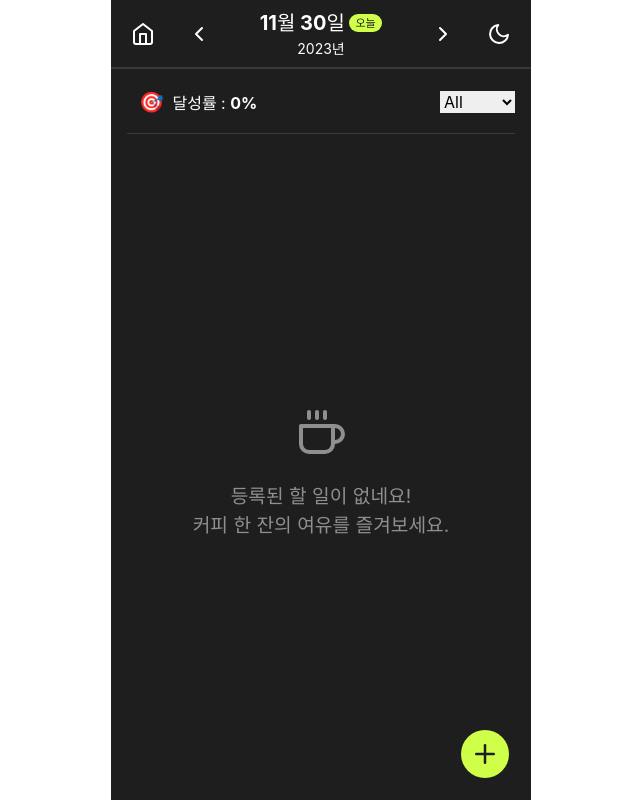
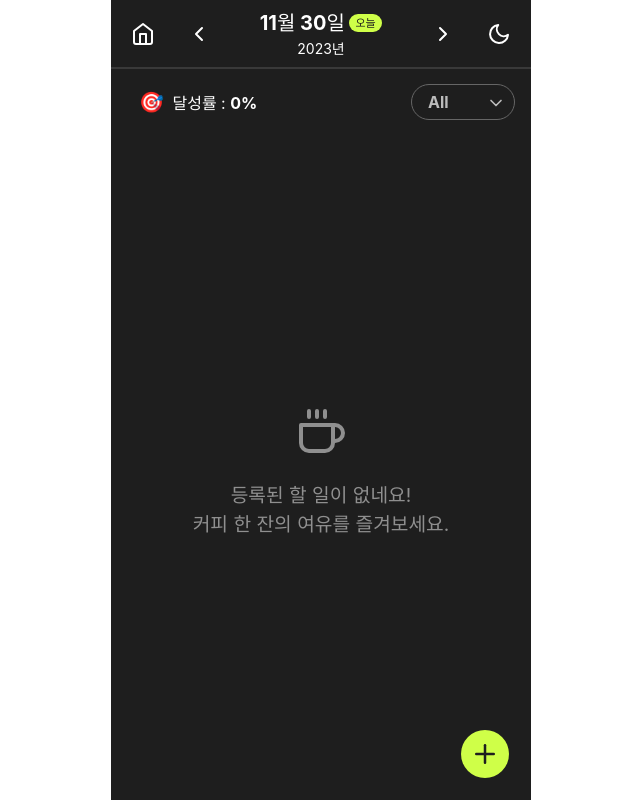
Before and after one commit to Ji-hoon/Elice-Todo-List, a React (Vite) app: page / in a window 1280 px wide. Shown: the whole page, without its empty margins (319-959 px from the left). Built offline with nearby package versions, Linux system fonts and the light colour scheme.

Commit message:
FIX : filter 버튼 스타일링

```diff
--- a/src/components/pages/Main/SelectFilter/index.tsx
+++ b/src/components/pages/Main/SelectFilter/index.tsx
@@ -1,17 +1,47 @@
-import {useRecoilState, useRecoilValue} from "recoil";
+import { useRecoilState, useRecoilValue } from "recoil";
 import { filterAtom } from "../../../Atoms/todoItemsAtom.ts";
+import { FiChevronDown } from "react-icons/fi";
+import styled from "styled-components";
 
 
-export default function SelectFilter() {
+export default function SelectFilter({theme}) {
     const [filter, setFilter] = useRecoilState(filterAtom);
-    function handleChange(event) {
+
+    function handleChange(event:React.ChangeEvent) {
         setFilter(event.target.value);
     }
     return (
-        <select value={filter} onChange={(event)=> handleChange(event)}>
-            <option value="all">All</option>
-            <option value="done">Done</option>
-            <option value="not yet">Not yet</option>
-        </select>
+        <div style={{position: "relative"}}>
+            <TodoFilterSelect theme={theme} value={filter} onChange={(event)=> handleChange(event)}>
+                <option value="all">All</option>
+                <option value="done">Done</option>
+                <option value="not yet">Not yet</option>
+            </TodoFilterSelect>
+            <FiChevronDown size={20}/>
+        </div>
     )
 }
+
+const TodoFilterSelect = styled.select<{theme:string}>`
+    border: 0.12em solid  ${(props) => ( props.theme === "theme-dark" ? "var(--color-gray-1)" : "var(--color-light-gray-0)")};
+    background: transparent;
+    color: ${(props) => ( props.theme === "theme-dark" ? "var(--color-gray-0)" : "var(--color-gray-2)")};
+    border-radius: 30px;
+    font-size: 1em;
+    cursor: pointer;
+    padding: 5px 20px 5px 16px;
+    width: 6.5em;
+    outline: none;
+    font-weight: 700;
+    -webkit-appearance: none;
+    -moz-appearance: none;
+    appearance: none;
+
+    & + svg {
+        position: absolute;
+        z-index: -1;
+        top: 9px;
+        right: 9px;
+        color: ${(props) => ( props.theme === "theme-dark" ? "var(--color-gray-0)" : "var(--color-gray-2)")};
+    }
+`;
--- a/src/components/pages/Main/index.tsx
+++ b/src/components/pages/Main/index.tsx
@@ -161,10 +161,10 @@ export default function Main() {
         <div className="todoItemList" ref={todoItemListRef}
             style={{display:"flex", flexDirection: "column", alignItems:"center",padding: "1em 1em 2.5em 1em"}}>
 
-          <div style={{display:"flex", width:"100%", alignItems:"center", padding: "0 0 0.75em",borderBottom: "1px solid var(--color-gray-2)", marginBottom: "0.5em",
+          <div style={{display:"flex", width:"100%", alignItems:"center", padding: "0 0 0.75em",borderBottom: "0px solid var(--color-gray-2)", marginBottom: "0.5em",
               position: "sticky", top: 83, background: "var(--color-background)", boxShadow: "0 -16px 0 0 var(--color-background)", transition:"var(--transition-ease-out)"}}>
             <TodoItemsListHeader />
-            <SelectFilter />
+            <SelectFilter theme={theme} />
           </div>
 
           {filteredTodoItems.length > 0 && [...filteredTodoItems].map( (todo) =>  {
```
